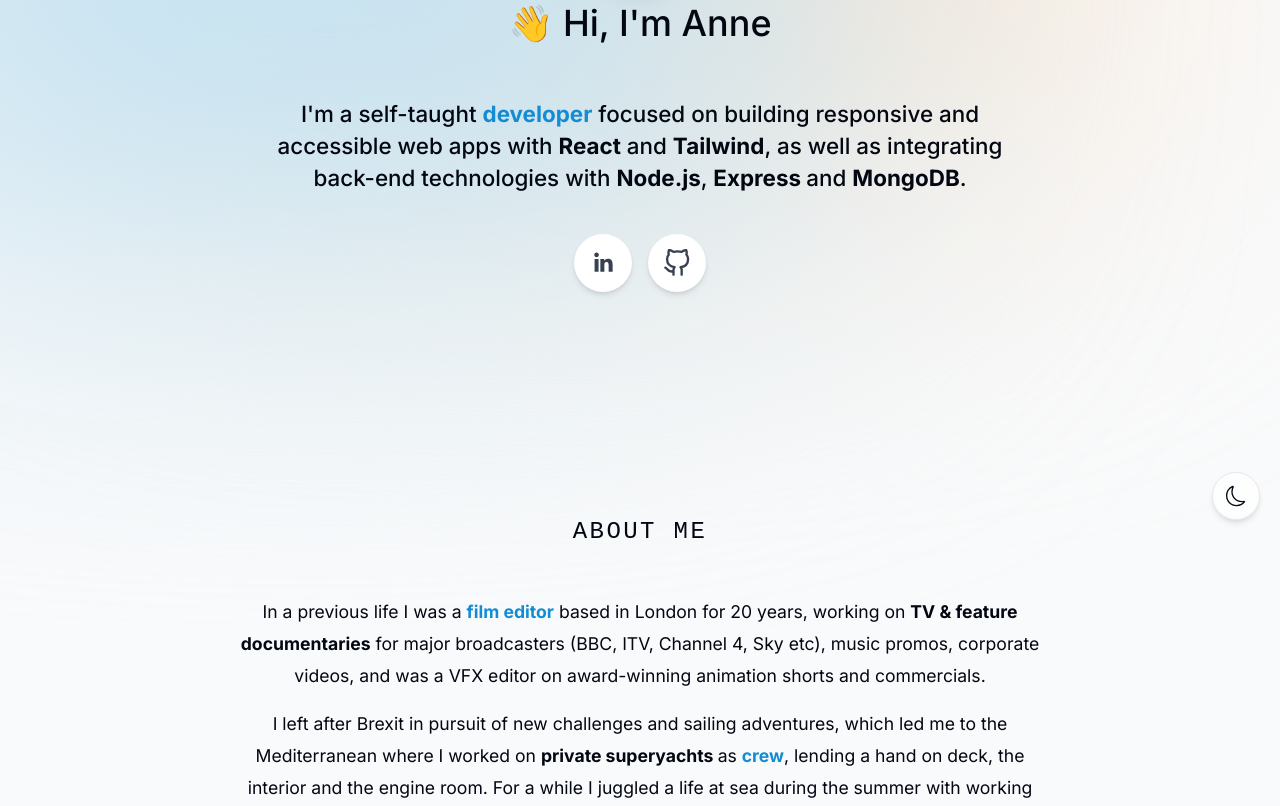
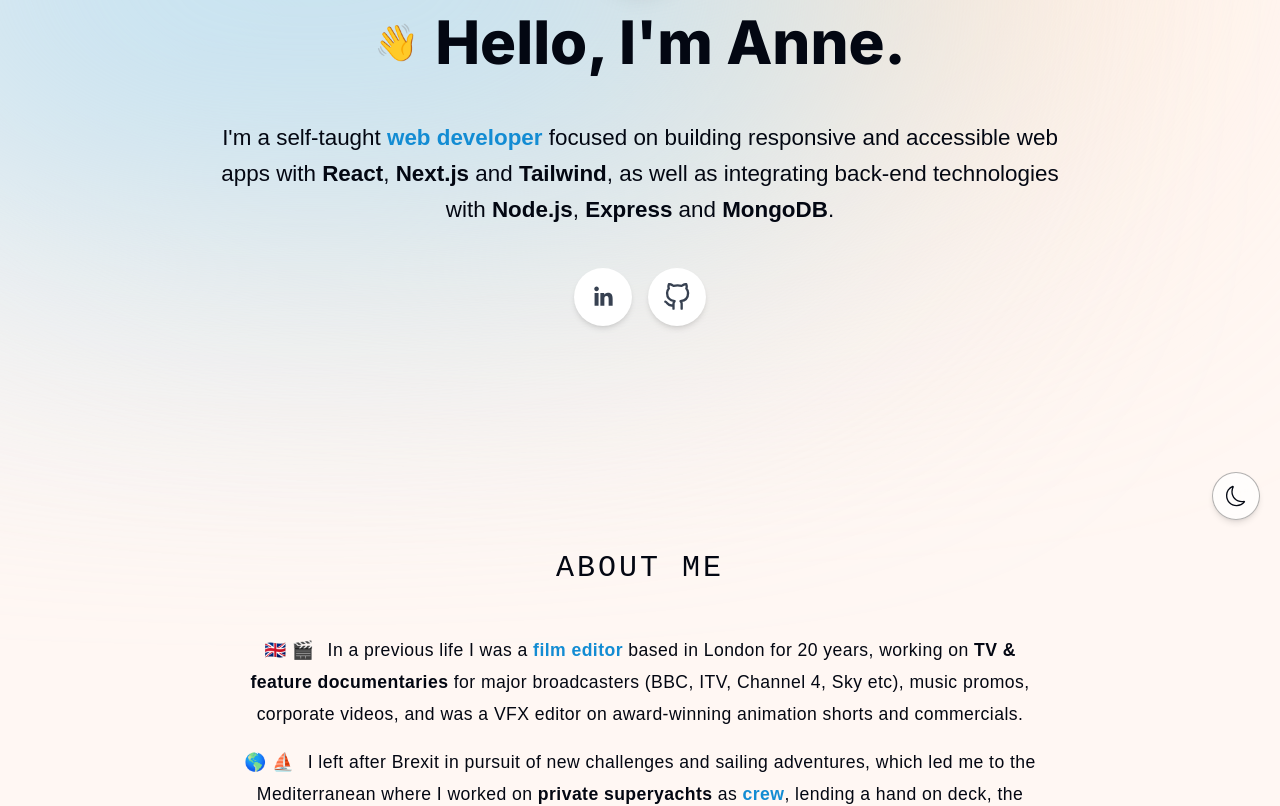
Before and after one commit to alicefrsr/portfolio-nextjs-ts-tw, a Next.js app: page / in a window 1280 px wide. Shown: the part 260-1066 px from the top of the page. Built offline with nearby package versions, Linux system fonts and the light colour scheme; no server answers.

Commit message:
CSS changes: color palette, fonts, navigation, content tweak

```diff
--- a/app/globals.css
+++ b/app/globals.css
@@ -1,15 +1,22 @@
 @tailwind base;
 @tailwind components;
 @tailwind utilities;
+
+/* :root {
+  --oldPink: #d09fb6;
+  --brightPink: #f472b6;
+} */
 
 .borderBlack {
   @apply border border-black/10;
 }
 
-/* :root {
-  --foreground-rgb: 0, 0, 0;
-  --background-start-rgb: 214, 219, 220;
-  --background-end-rgb: 255, 255, 255;
+.btnSocials {
+  @apply shadow-md dark:shadow-black/30 bg-white text-gray-700 p-[0.8rem] flex items-center rounded-full gap-2 hover:cursor-pointer outline-none  border-2 border-transparent  focus:border-focusColor focus:scale-110 hover:scale-110 active:scale-105 hover:shadow-gray-400  duration-200 dark:bg-white/10  dark:text-white/80;
+}
+
+.btnToggleTheme {
+  @apply outline-focusColor fixed bottom-5 right-5 bg-white w-[3rem] h-[3rem] p-[0.8rem] bg-opacity-70 backdrop-blur-[0.5rem] border dark:border-white/30 border-black/30 shadow-md rounded-full flex items-center justify-center focus:scale-110 hover:scale-[1.15] hover:shadow-md hover:border-opacity-100 hover:shadow-gray-400 active:scale-105 transition-all dark:bg-gray-950 dark:hover:shadow-gray-950;
 }
 
 @media (prefers-color-scheme: dark) {
@@ -18,4 +25,4 @@
     --background-start-rgb: 0, 0, 0;
     --background-end-rgb: 0, 0, 0;
   }
-} */
+}
--- a/app/layout.tsx
+++ b/app/layout.tsx
@@ -1,5 +1,5 @@
 import './globals.css';
-import { Inter } from 'next/font/google';
+import { Inter, Atkinson_Hyperlegible } from 'next/font/google';
 import Header from '@/components/Header';
 import Footer from '@/components/Footer';
 import ActiveSectionContextProvider from '@/context/ActiveSectionContext';
@@ -22,7 +22,7 @@ export default function RootLayout({
   return (
     <html lang='en' className='!scroll-smooth'>
       <body
-        className={`${inter.className} bg-gray-50 dark:bg-gray-900 text-gray-950  dark:text-gray-50  dark:text-opacity-90 relative pt-28 sm:pt-36`}
+        className={`${inter.className} bg-[#fff7f3] dark:bg-[#0F172A] text-gray-950  dark:text-gray-50  dark:text-opacity-90 relative pt-28 sm:pt-36`}
       >
         <div className='bg-[#fde0c4] absolute top-[-6rem] -z-10 right-[11rem] h-[31.25rem] w-[31.25rem] rounded-full blur-[10rem] sm:w-[68.75rem] dark:bg-[#945263]'></div>
         <div className='bg-[#bde2f7] absolute top-[-1rem] -z-10 left-[-35rem] h-[31.25rem] w-[50rem] rounded-full blur-[10rem] sm:w-[68.75rem] md:left-[-33rem] lg:left-[-28rem] xl:left-[-15rem] 2xl:left-[-5rem] dark:bg-[#676394]'></div>
--- a/components/About.tsx
+++ b/components/About.tsx
@@ -25,13 +25,17 @@ export default function About() {
     <motion.section
       ref={ref}
       id='about'
-      className='max-w-[50rem] text-center text-[1.1rem] leading-8 sm:mb-60 scroll-mt-28 mb-28 '
+      className='font-atk  tracking-wide  max-w-[50rem] text-center text-[1rem] sm:text-[1.1rem] leading-8 sm:mb-60 scroll-mt-28 mb-28 '
       initial={{ opacity: 0, y: 100 }}
       animate={{ opacity: 1, y: 0 }}
       transition={{ delay: 0.175 }}
     >
       <SectionHeading>About me</SectionHeading>
+
       <p className='mb-4'>
+        <span aria-label='clapboard' className='pr-2'>
+          🇬🇧 🎬
+        </span>{' '}
         In a previous life I was a{' '}
         <strong className='text-primaryLight dark:text-focusColor'>
           film editor
@@ -42,9 +46,9 @@ export default function About() {
         editor on award-winning animation shorts and commercials.
       </p>
       <p className='mb-4'>
-        I left after Brexit in pursuit of new challenges and sailing adventures,
-        which led me to the Mediterranean where I worked on{' '}
-        <strong>private superyachts </strong>
+        <span className='pr-2'>🌎 ⛵️</span> I left after Brexit in pursuit of
+        new challenges and sailing adventures, which led me to the Mediterranean
+        where I worked on <strong>private superyachts </strong>
         as{' '}
         <strong className='text-primaryLight dark:text-focusColor'>
           {' '}
@@ -56,7 +60,7 @@ export default function About() {
         (2017-2021).
       </p>
       <p className=' dark:text-gray-300'>
-        I discovered{' '}
+        <span className='pr-2'>🇫🇷 👩‍💻</span>I discovered{' '}
         <strong className='text-primaryLight dark:text-focusColor'>
           {' '}
           programming{' '}
--- a/components/Footer.jsx
+++ b/components/Footer.jsx
@@ -2,8 +2,8 @@ import React from 'react';
 
 export default function Footer() {
   return (
-    <footer className='mb-10 px-4 w-1/2 mx-auto text-center text-gray-500 dark:text-gray-400'>
-      <p className='text-xs'>
+    <footer className='mb-10 px-4 max-w-[40rem] mx-auto text-center text-gray-500 dark:text-gray-400'>
+      <p className='text-xs sm:text-sm leading-6'>
         Built for fun by Anne M. with React & Next.js (App Router and Server
         Actions), TypeScript, TailwindCSS, Framer-Motion, Resend, hosted on
         Vercel.{' '}
--- a/components/Header.tsx
+++ b/components/Header.tsx
@@ -33,7 +33,7 @@ export default function Header() {
               <Link
                 href={link.hash}
                 className={clsx(
-                  'outline-focusColor rounded-md  flex w-full items-center justify-center p-3 hover:text-gray-950 transition dark:text-gray-400 dark:hover:text-gray-100 duration-300',
+                  'outline-focusColor rounded-md flex w-full items-center justify-center p-3 hover:text-gray-950 transition dark:text-gray-400 dark:hover:text-gray-100 duration-300',
                   {
                     'text-gray-950 dark:text-white ':
                       activeSection === link.name,
@@ -47,7 +47,7 @@ export default function Header() {
                 {link.name}
                 {link.name === activeSection && (
                   <motion.span
-                    className=' bg-gray-200 dark:bg-white/10 rounded-full absolute inset-0 -z-10  '
+                    className=' bg-lightOrange dark:bg-lightPurple border border-black/30 dark:border dark:border-white/30 rounded-full absolute inset-0 -z-10  '
                     layoutId='activeSection'
                     transition={{
                       type: 'spring',
--- a/components/Intro.tsx
+++ b/components/Intro.tsx
@@ -28,7 +28,7 @@ export default function Intro() {
     <section
       ref={ref}
       id='intro'
-      className='mb-28 pb-56 max-w-[50rem] text-center sm:mb-0 scroll-mt-[100rem]'
+      className='mb-28 pb-56 max-w-[55rem] text-center sm:mb-0 scroll-mt-[100rem]'
     >
       <div className='flex items-center justify-center'>
         <div className='relative'>
@@ -59,17 +59,22 @@ export default function Intro() {
         initial={{ opacity: 0, y: 100 }}
         animate={{ opacity: 1, y: 0 }}
       >
-        <h1 className='mb-8'>👋 Hi, I'm Anne </h1>
+        <div className='m-8 flex items-center justify-center'>
+          <span>👋</span>
+          <h1 className='pl-2 text-3xl sm:pl-4 sm:text-4xl font-extrabold md:text-5xl xl:text-6xl'>
+            Hello, I'm Anne.{' '}
+          </h1>
+        </div>
 
-        <p className='text-[1.4rem] pt-4 leading-8'>
+        <p className='font-atk   text-[1.2rem] sm:text-[1.4rem] pt-4 leading-9'>
           I'm a self-taught{' '}
           <strong className='text-primaryLight dark:text-focusColor'>
-            developer
+            web developer
           </strong>{' '}
           focused on building responsive and accessible web apps with{' '}
-          <strong>React</strong> and <strong>Tailwind</strong>, as well as
-          integrating back-end technologies with <strong>Node.js</strong>,{' '}
-          <strong>Express </strong>
+          <strong>React</strong>, <strong>Next.js</strong> and{' '}
+          <strong>Tailwind</strong>, as well as integrating back-end
+          technologies with <strong>Node.js</strong>, <strong>Express </strong>
           and <strong>MongoDB</strong>.
         </p>
         {/* <p className='text-[1.4rem] pb-4 leading-8'>
@@ -115,7 +120,7 @@ export default function Intro() {
           href='https://www.linkedin.com/in/annemonnehay/'
           target='_blank'
           rel='noreferrer'
-          className='shadow-md dark:shadow-black/30 bg-white text-gray-700 p-[0.8rem] flex items-center rounded-full gap-2 hover:cursor-pointer outline-none border-2 border-transparent focus:border-focusColor focus:scale-110 hover:scale-110  active:scale-105 hover:shadow-gray-400 duration-200 dark:bg-white/10  dark:text-white/80'
+          className='btnSocials'
           aria-hidden='true'
         >
           <LiaLinkedinIn size={28} />
@@ -128,7 +133,7 @@ export default function Intro() {
           target='_blank'
           rel='noreferrer'
           // className='icon-link'
-          className='shadow-md dark:shadow-black/30 bg-white text-gray-700 p-[0.8rem] flex items-center rounded-full gap-2 hover:cursor-pointer  outline-none  border-2 border-transparent  focus:border-focusColor focus:scale-110 hover:scale-110 hover:shadow-gray-400 active:scale-105 duration-200 dark:bg-white/10  dark:text-white/80 '
+          className='btnSocials'
           aria-hidden='true'
         >
           <FiGithub size={28} />
--- a/components/Project.tsx
+++ b/components/Project.tsx
@@ -35,7 +35,7 @@ export default function Project({
         opacity: opacityProgress,
       }}
     >
-      <article className='sm:px-8 sm:py-8 bg-secondaryLight hover:bg-secondaryLight/20 max-w-[42rem] borderBlack overflow-hidden rounded-lg flex flex-col sm:flex-row sm:items-center sm:justify-center sm:gap-8 sm:group-even:flex-row-reverse  transition dark:bg-white/10 dark:hover:bg-white/20  dark:text-white'>
+      <article className='font-atk  tracking-wide sm:px-8 sm:py-8 bg-secondaryLight max-w-[42rem] borderBlack overflow-hidden rounded-lg flex flex-col sm:flex-row sm:items-center sm:justify-center sm:gap-8 sm:group-even:flex-row-reverse  transition dark:bg-darkGrey  dark:text-white'>
         {/* Image */}
         <div className=''>
           <Image
--- a/components/SectionHeading.tsx
+++ b/components/SectionHeading.tsx
@@ -7,7 +7,7 @@ type SectionHeadingProps = {
 export default function SectionHeading({ children }: SectionHeadingProps) {
   return (
     // <h2 className='text-4xl font-bold text-center capitalize mb-8 '>
-    <h2 className=' text-2xl mb-12 text-center font-fira uppercase tracking-widest  '>
+    <h2 className='text-xl sm:text-2xl lg:text-3xl mb-12 text-center font-fira uppercase tracking-widest  '>
       {children}
     </h2>
   );
--- a/components/ThemeToggle.tsx
+++ b/components/ThemeToggle.tsx
@@ -34,10 +34,7 @@ export default function ThemeToggle() {
   }, []);
 
   return (
-    <button
-      className='outline-focusColor fixed bottom-5 right-5 bg-white w-[3rem] h-[3rem] p-[0.8rem] bg-opacity-70 backdrop-blur-[0.5rem] border dark:border-white border-opacity-50 shadow-md rounded-full flex items-center justify-center focus:scale-110 hover:scale-[1.15] hover:shadow-md hover:border-opacity-100 hover:shadow-gray-400 active:scale-105 transition-all dark:bg-gray-950 dark:shadow-none'
-      onClick={toggleTheme}
-    >
+    <button className='btnToggleTheme' onClick={toggleTheme}>
       {theme === 'light' ? <BsMoon size={28} /> : <BsSun size={28} />}
     </button>
   );
--- a/lib/skillsData.ts
+++ b/lib/skillsData.ts
@@ -14,6 +14,7 @@ export const skills = [
   'React Router',
   'Tanstack Query',
   'Redux',
+  'Next.js',
   'RESTful APIs',
   'Postman',
   'Node.js',
@@ -24,11 +25,11 @@ export const skills = [
 export const languages = ['English', 'French', 'Spanish'];
 
 export const softSkills = [
-  'Curious',
+  'Inquisitive',
   'Adaptable',
   'Versatile',
-  'Teamwork',
+  'Team player',
   'Attention to detail',
-  'Resilient',
+  'Laser focused',
   'Life-long learner',
 ];
--- a/tailwind.config.js
+++ b/tailwind.config.js
@@ -20,15 +20,21 @@ module.exports = {
       fontFamily: {
         inter: 'Inter, sans-serif',
         dm: 'DM Mono, monospace',
-        fira: 'Fira Code, monospace ',
+        fira: 'Fira Code, monospace',
+        atk: 'Atkinson_Hyperlegible, sans-serif',
       },
       colors: {
+        // primaryLightTW: '#0ea5e9',
         primaryLight: '#138cd3',
         secondaryLight: '#C7E2F0',
+        lightOrange: '#ffdfc3',
+        focusColor: '#ffa565',
         primaryDark: '#6A618D',
         secondaryDark: '#724E69',
-        lightOrange: '#ffdfc3',
-        focusColor: '#ffa565',
+        lightPurple: '#724E69',
+        oldPink: '#d09fb6',
+        brightPinkTW: '#f472b6',
+        darkGrey: '#1E293B',
       },
     },
   },
```
Also changed, not shown: components/Contact.tsx (+4 -4 lines), 1 other file (tests, documents, lock files or other folders).
